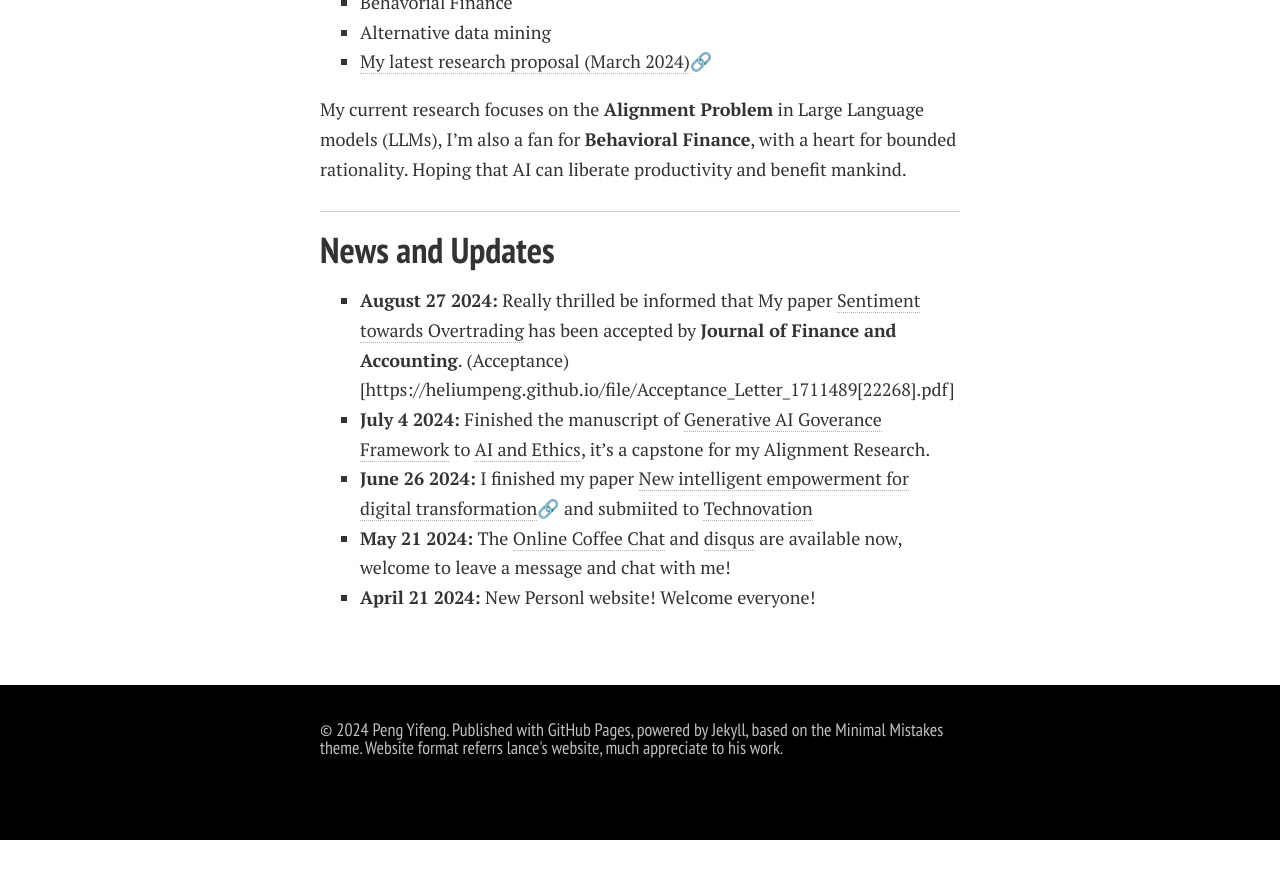
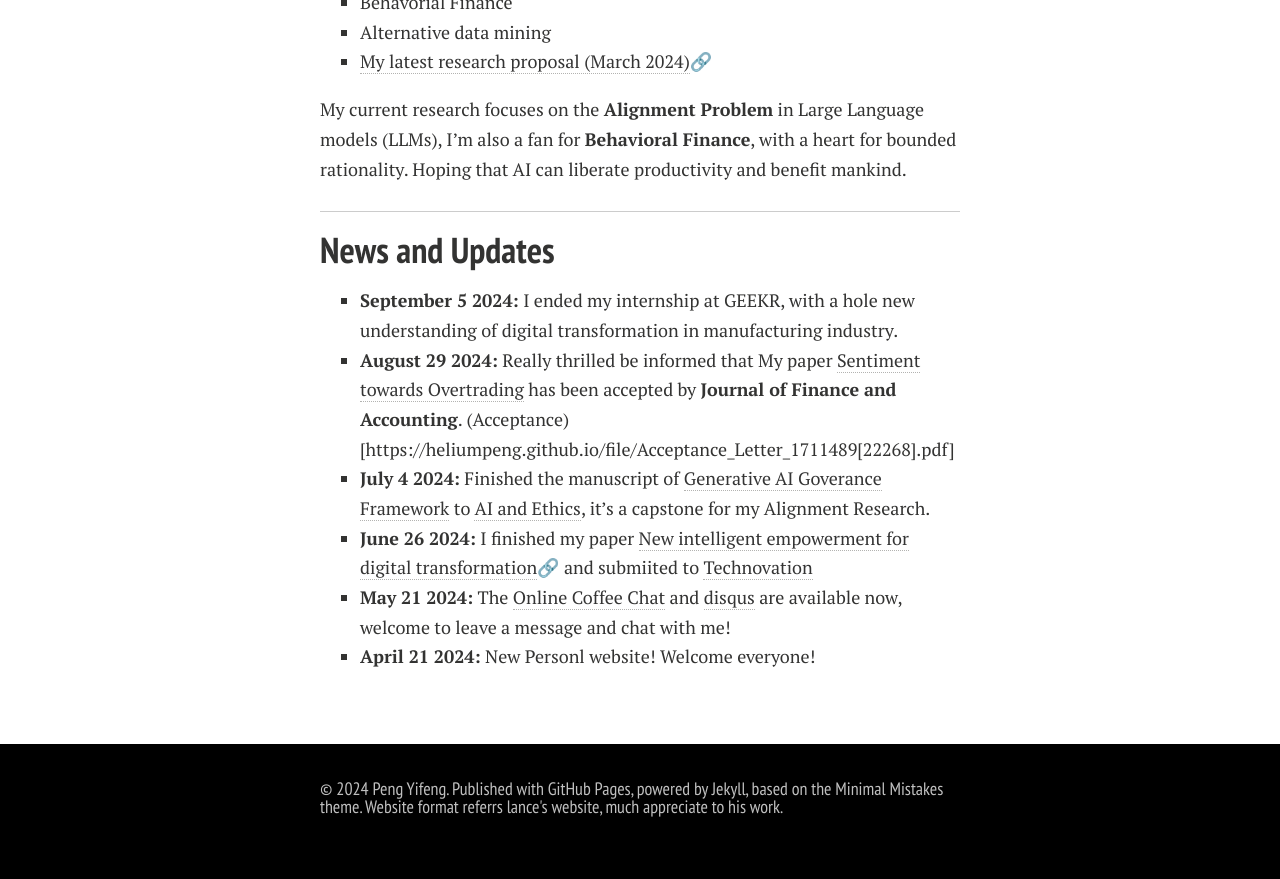
Before and after one commit to HeliumPeng/HeliumPeng.github.io, a Jekyll site: the page built from index.md, in a window 1280 px wide and 900 px high, scrolled down 918 px. Shown: the top 879 px of the window. Built offline with Jekyll 4.4.1, drawn with Linux system fonts in a browser that asks for light colours; nearby versions of some CDN libraries; comment, search, counter and statistics services are not loaded; a style sheet for code colours, icons or effects is not loaded; our own code applies the rules of GitHub Pages for plain Markdown files; before the commit the page ends 1758 px from its top, so only the background shows below that.

Commit message:
update the index.md

```diff
--- a/index.md
+++ b/index.md
@@ -35,7 +35,8 @@ My current research focuses on the **Alignment Problem** in Large Language model
 ---
 
 ## News and Updates
-- **August 27 2024:** Really thrilled be informed that My paper [Sentiment towards Overtrading](https://arxiv.org/abs/2404.12001) has been accepted by **Journal of Finance and Accounting**. (Acceptance)[https://heliumpeng.github.io/file/Acceptance_Letter_1711489[22268].pdf]
+- **September 5 2024:** I ended my internship at GEEKR, with a hole new understanding of digital transformation in manufacturing industry.
+- **August 29 2024:** Really thrilled be informed that My paper [Sentiment towards Overtrading](https://arxiv.org/abs/2404.12001) has been accepted by **Journal of Finance and Accounting**. (Acceptance)[https://heliumpeng.github.io/file/Acceptance_Letter_1711489[22268].pdf]
 - **July 4 2024:** Finished the manuscript of [Generative AI Goverance Framework](https://papers.ssrn.com/sol3/papers.cfm?abstract_id=4885346) to [AI and Ethics](https://link.springer.com/journal/43681), it's a capstone for my Alignment Research.
 - **June 26 2024:** I finished my paper [New intelligent empowerment for digital transformation](https://papers.ssrn.com/sol3/papers.cfm?abstract_id=4877072)🔗 and submiited to [Technovation](https://www.sciencedirect.com/journal/technovation)
 - **May 21 2024:** The [Online Coffee Chat](https://calendly.com/heliumbob/how-about-an-online-coffee-with-helium) and [disqus](https://heliumpeng.github.io/blogs/) are available now, welcome to leave a message and chat with me!
```
